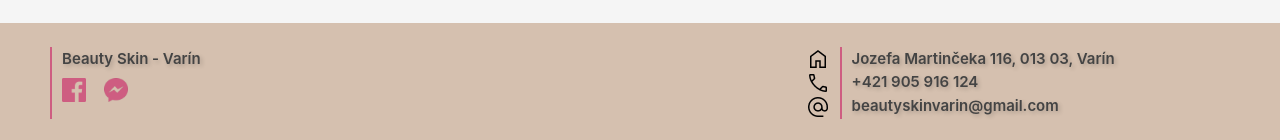
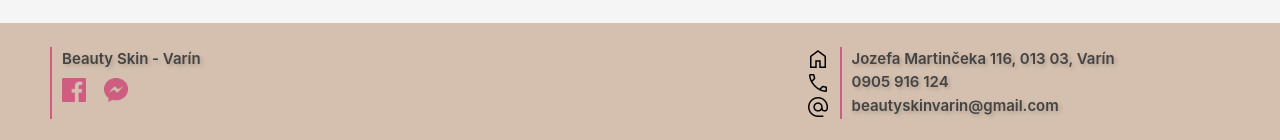
Before and after one commit to MajoLkc/beauty-skin-web, a React (Create React App) app: page / in a window 1280 px wide. Shown: the part 1128-1268 px from the top of the page. Built offline with nearby package versions, Linux system fonts and the light colour scheme.

Commit message:
edited contact info in footer

```diff
--- a/src/components/Footer/index.tsx
+++ b/src/components/Footer/index.tsx
@@ -9,6 +9,7 @@ import phoneIcon from "../../assets/icons/phone-icon.png"
 import mailIcon from "../../assets/icons/mail-icon.png"
 
 const { Text } = Typography
+const { address, phoneNumber, email } = config.contact
 
 const StyledText = styled(Text)`
   color: ${config.textColor};
@@ -109,9 +110,9 @@ export const Footer: React.FC = () => (
           <SocialMediaIcon src={mailIcon} alt="Email" />
         </SectionRight>
         <Section>
-          <StyledText> Jozefa Martinčeka 116, 013 03, Varín </StyledText>
-          <StyledText> +421 905 916 124 </StyledText>
-          <StyledText> beautyskinvarin@gmail.com </StyledText>
+          <StyledText>{address}</StyledText>
+          <StyledText>{phoneNumber}</StyledText>
+          <StyledText>{email}</StyledText>
         </Section>
       </FlexWrapper>
     </FooterWrapper>
```
